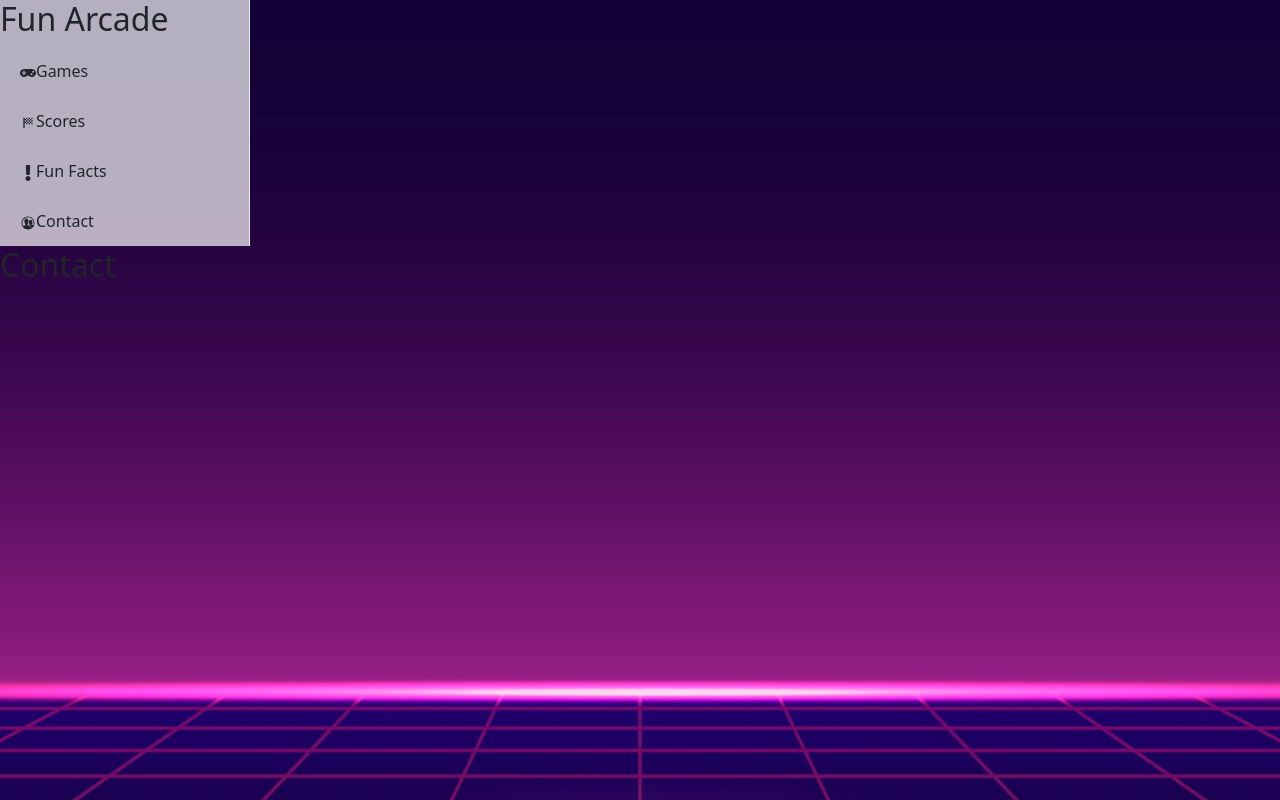
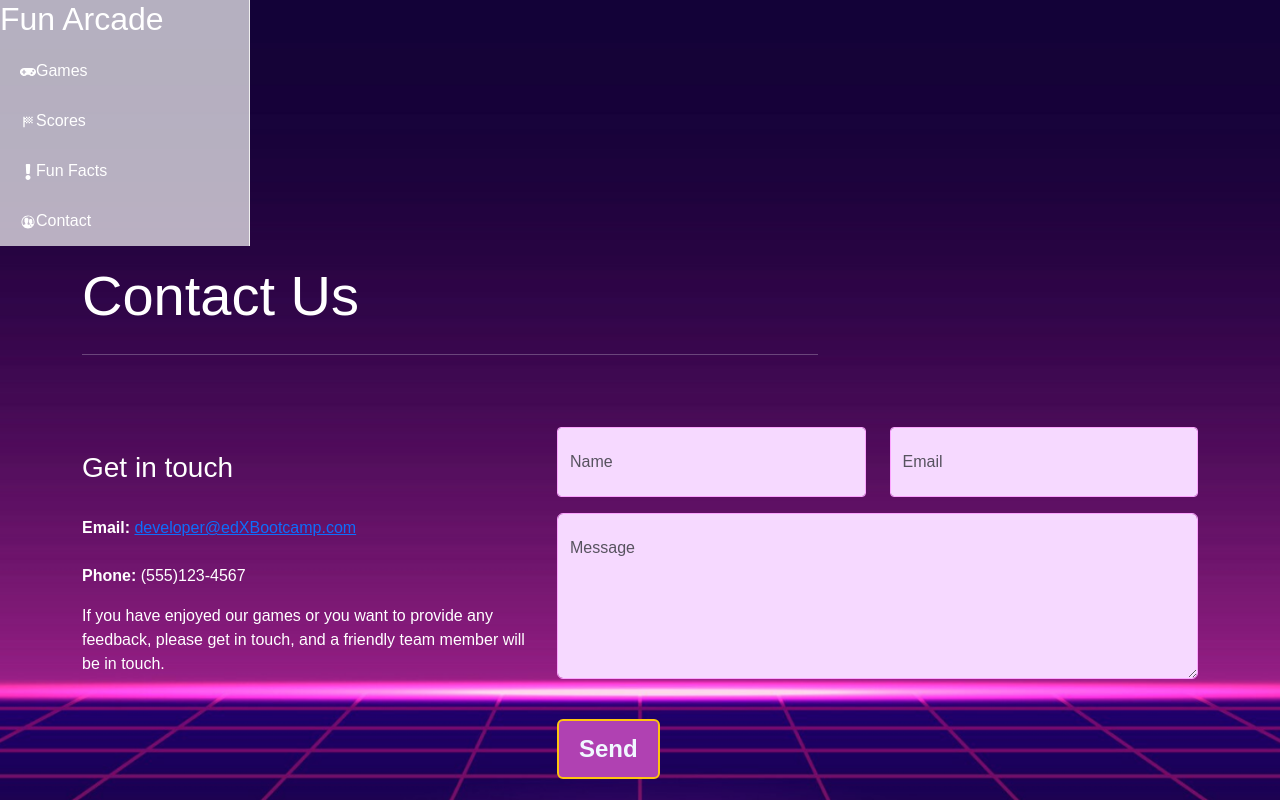
Before and after one commit to NatVes/Fun-Arcade, a React (Vite) app: page /contact in a window 1280 px wide. Built offline with nearby package versions, Linux system fonts and the light colour scheme.

Commit message:
Created the contact form and style

```diff
--- a/src/components/Pages/Contact/Contact.jsx
+++ b/src/components/Pages/Contact/Contact.jsx
@@ -1,9 +1,10 @@
-import React from 'react'
+import React from 'react';
+import ContactUs from './ContactForm/Contact_form'; // Make sure the path is correct
 
 export default function Contact() {
   return (
     <div>
-      <h2>Contact</h2>
+      <ContactUs /> {/* This will render your contact form */}
     </div>
-  )
+  );
 }
--- /dev/null
+++ b/src/components/Pages/Contact/ContactForm/Contact_form.jsx
@@ -0,0 +1,83 @@
+import React from "react";
+import '../ContactForm/Contact_style.css';
+import { Container, Row, Col } from "react-bootstrap";
+import { contactConfig } from "./content_option"
+
+export default function ContactUs() {
+
+
+  return (
+      <Container>
+
+        <Row className="mb-5 mt-3">
+          <Col lg="8">
+            <h1 className="display-4 mb-4">Contact Us</h1>
+            <hr className="t_border my-4 ml-0 text-left" />
+          </Col>
+        </Row>
+        <Row className="sec_sp">
+          <Col lg="5" className="mb-5">
+            <h3 className="color_sec py-4">Get in touch</h3>
+            <address>
+              <strong>Email:</strong>{" "}
+              <a href={`mailto:${contactConfig.YOUR_EMAIL}`}>
+                {contactConfig.YOUR_EMAIL}
+              </a>
+              <br />
+              <br />
+              {contactConfig.hasOwnProperty("YOUR_FONE") ? (
+                <p>
+                  <strong>Phone:</strong> {contactConfig.YOUR_FONE}
+                </p>
+              ) : (
+                ""
+              )}
+            </address>
+            <p>{contactConfig.description}</p>
+          </Col>
+          <Col lg="7" className="d-flex align-items-center">
+            <form  className="contact__form w-100">
+              <Row>
+                <Col lg="6" className="form-group">
+                  <input
+                    className="form-control"
+                    id="name"
+                    name="name"
+                    placeholder="Name"
+                    type="text"
+                    required
+                  />
+                </Col>
+                <Col lg="6" className="form-group">
+                  <input
+                    className="form-control"
+                    id="email"
+                    name="email"
+                    placeholder="Email"
+                    type="email"
+                    required
+                  />
+                </Col>
+              </Row>
+              <textarea
+                className="form-control rounded"
+                id="message"
+                name="message"
+                placeholder="Message"
+                rows="5"
+                required
+              ></textarea>
+              <br />
+              <Row>
+                <Col lg="12" className="form-group">
+                  <button className="btn ac_btn" type="submit">
+                  Send
+                  </button>
+                </Col>
+              </Row>
+            </form>
+          </Col>
+        </Row>
+      </Container>
+  );
+}
--- /dev/null
+++ b/src/components/Pages/Contact/ContactForm/Contact_style.css
@@ -0,0 +1,30 @@
+:root {
+    --bg-color: #f6d9ff;
+    --primary-color: #0d0d0d;
+    --secondary-color: #fca4ff;
+    --text-color: #ffffff;
+}
+
+[data-theme="light"] {
+    --bg-color: #ffffff;
+    --primary-color: #ffffff;
+    --secondary-color: #000;
+    --text-color: #000;
+}
+
+body {
+    background-color: var(--bg-color);
+    color: var(--text-color);
+    font-family: 'Raleway', sans-serif;
+    border-radius: 4px;
+}
+
+.contact__form .form-control {
+    padding: 1.375rem .75rem;
+    line-height: 1.5;
+    color: var(--secondary-color);
+    background-color: var(--bg-color);
+    border: 1px solid var(--secondary-color);
+    margin-bottom: 1rem; /* Adds space below each input */
+    border-radius: 4px; /* Ensures rounded corners */
+}
--- /dev/null
+++ b/src/components/Pages/Contact/ContactForm/content_option.jsx
@@ -0,0 +1,16 @@
+
+
+const contactConfig = {
+  YOUR_EMAIL: 'developer@edXBootcamp.com',
+  YOUR_FONE: '(555)123-4567',
+  description:
+    'If you have enjoyed our games or you want to provide any feedback, please get in touch, and a friendly team member will be in touch.',
+  YOUR_SERVICE_ID: 'service_id',
+  YOUR_TEMPLATE_ID: 'template_id',
+  YOUR_USER_ID: 'user_id',
+};
+
+
+export {
+    contactConfig,
+  };
```
